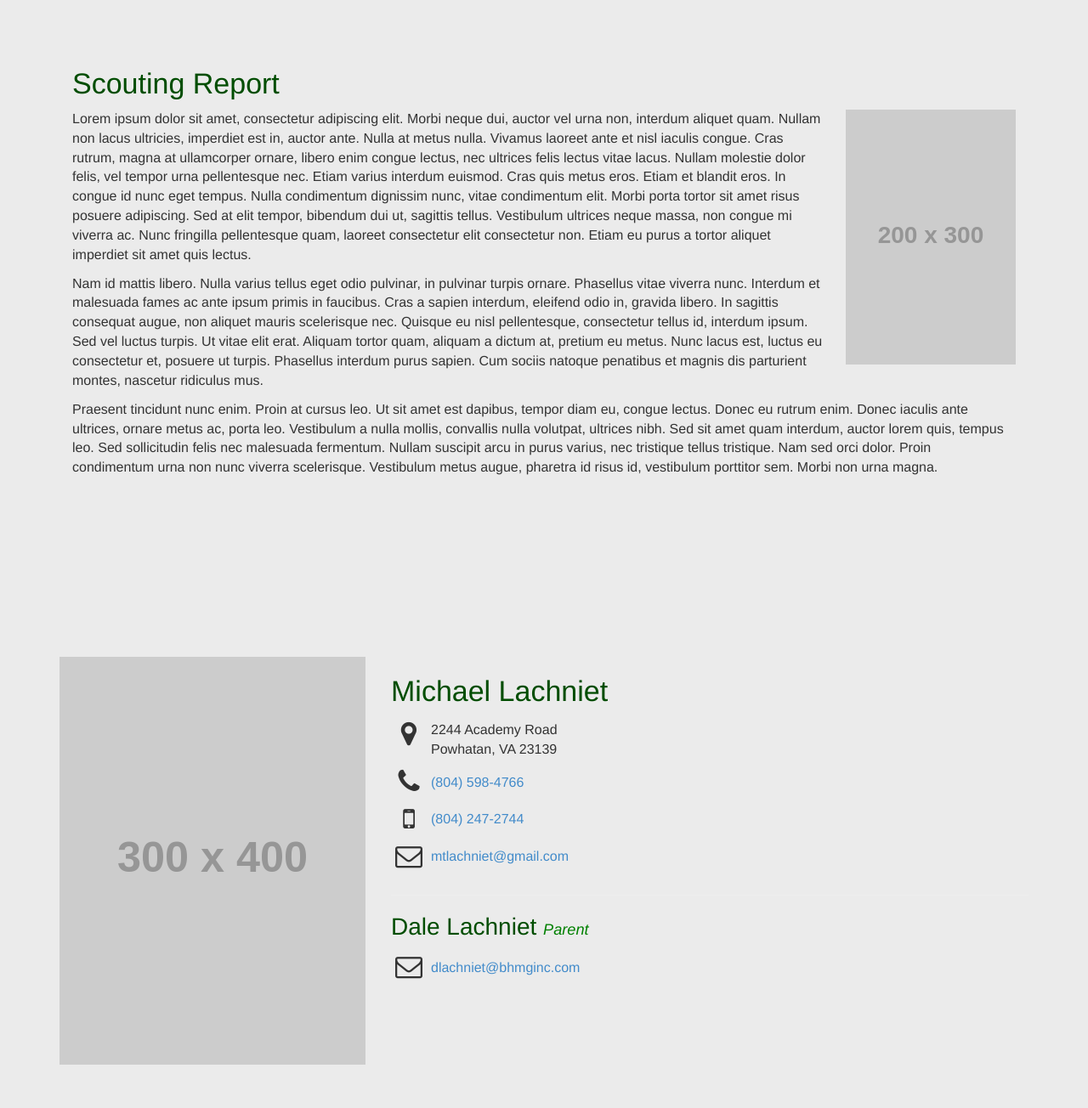
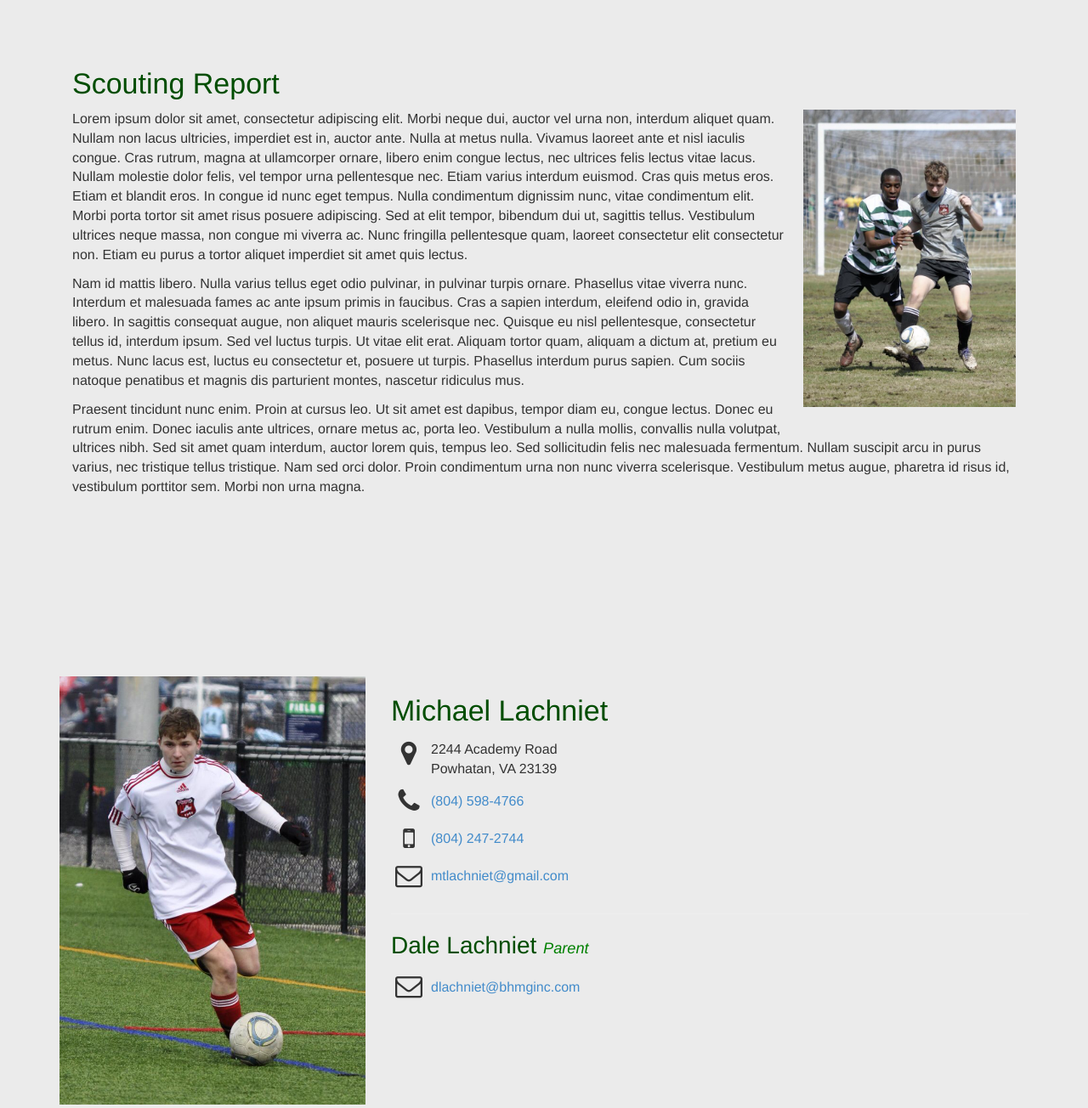
Before and after one commit to blachniet/mlachniet.com, a website: page index.html in a window 1280 px wide. Shown: the part 2420-3724 px from the top of the page at 85% size. Drawn offline with nearby package versions, Linux system fonts and the light colour scheme; placeholder pictures from the web are drawn by us.

Commit message:
Added portrait images

```diff
--- a/index.html
+++ b/index.html
@@ -201,7 +201,7 @@
               <div class="container">
                 <div class="col-md-12">
                   <h2>Scouting Report</h2>
-                  <p><img src="http://placehold.it/200x300" align="right" style="margin-left: 20px; margin-bottom: 20px;" />
+                  <p><img src="img/image5-c1f7009a.png" width="250" align="right" style="margin-left: 20px; margin-bottom: 20px;" />
                     Lorem ipsum dolor sit amet, consectetur adipiscing elit. Morbi neque dui, auctor vel urna non, interdum aliquet quam. Nullam non lacus ultricies, imperdiet est in, auctor ante. Nulla at metus nulla. Vivamus laoreet ante et nisl iaculis congue. Cras rutrum, magna at ullamcorper ornare, libero enim congue lectus, nec ultrices felis lectus vitae lacus. Nullam molestie dolor felis, vel tempor urna pellentesque nec. Etiam varius interdum euismod. Cras quis metus eros. Etiam et blandit eros. In congue id nunc eget tempus. Nulla condimentum dignissim nunc, vitae condimentum elit. Morbi porta tortor sit amet risus posuere adipiscing. Sed at elit tempor, bibendum dui ut, sagittis tellus. Vestibulum ultrices neque massa, non congue mi viverra ac. Nunc fringilla pellentesque quam, laoreet consectetur elit consectetur non. Etiam eu purus a tortor aliquet imperdiet sit amet quis lectus.</p>
 
                     <p>Nam id mattis libero. Nulla varius tellus eget odio pulvinar, in pulvinar turpis ornare. Phasellus vitae viverra nunc. Interdum et malesuada fames ac ante ipsum primis in faucibus. Cras a sapien interdum, eleifend odio in, gravida libero. In sagittis consequat augue, non aliquet mauris scelerisque nec. Quisque eu nisl pellentesque, consectetur tellus id, interdum ipsum. Sed vel luctus turpis. Ut vitae elit erat. Aliquam tortor quam, aliquam a dictum at, pretium eu metus. Nunc lacus est, luctus eu consectetur et, posuere ut turpis. Phasellus interdum purus sapien. Cum sociis natoque penatibus et magnis dis parturient montes, nascetur ridiculus mus.</p>
@@ -250,7 +250,7 @@
 
                     <div class="col-sm-4 col-sm-pull-8">
                       <div class="text-center">
-                        <img src="http://placehold.it/300x400" style="width:100%" />
+                        <img src="img/image4-29fe54f6.png" style="width:100%" />
                       </div>
                     </div>
                   </div>
```
Also changed, not shown: img/cropped/image4.png (added), img/cropped/image5.png (added), img/image4-29fe54f6.png (added), img/image5-c1f7009a.png (added).
